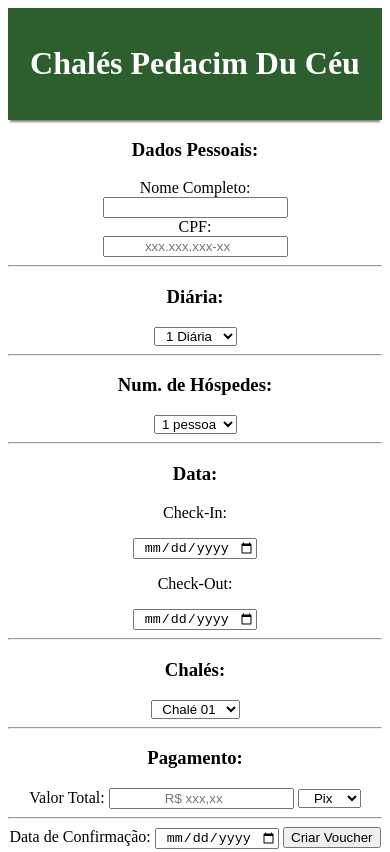
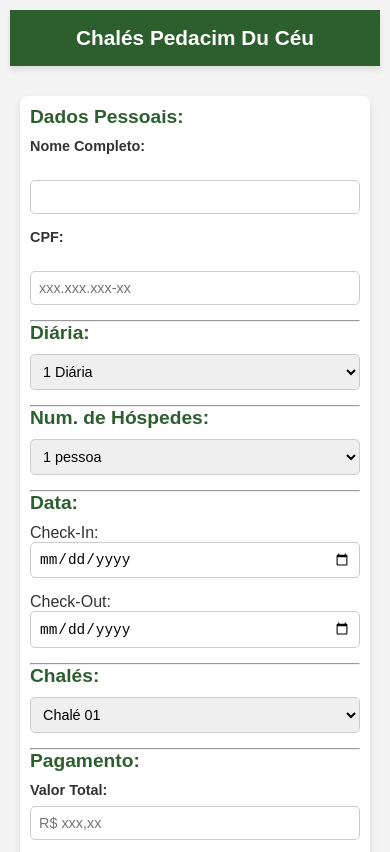
Before and after one commit to nogueir444/Form.CPDC, a plain HTML site: page index.html in a window 390 px wide. Shown: the top 852 px of the page. Drawn offline with Linux system fonts and the light colour scheme.

Commit message:
funcionandoo.css

```diff
--- a/styles.css
+++ b/styles.css
@@ -1,11 +1,126 @@
+/* Reset de estilos padrões */
 * {
-    text-align: center;
+    margin: 0;
+    padding: 0;
+    box-sizing: border-box;
 }
 
+body {
+    font-family: 'Arial', sans-serif;
+    background-color: #f4f4f4;
+    color: #333;
+    padding: 20px;
+}
+
+/* Estilizando o header */
 header {
     background-color: #2c5f2d;
     color: white;
-    padding: 1rem 0;
-    box-shadow: 0 4px 2px -2px gray;
+    padding: 1rem;
+    text-align: center;
+    box-shadow: 0 4px 6px rgba(0, 0, 0, 0.1);
+    margin-bottom: 30px;
+}
+
+/* Título da página */
+h1 {
+    font-size: 2rem;
+    font-weight: bold;
+}
+
+/* Estilizando o formulário */
+form {
+    background-color: white;
+    padding: 20px;
+    border-radius: 8px;
+    box-shadow: 0 4px 10px rgba(0, 0, 0, 0.1);
+    max-width: 600px;
+    margin: 0 auto;
+}
+
+/* Títulos dentro do formulário */
+form h3 {
+    color: #2c5f2d;
+    font-size: 1.2rem;
+    margin-bottom: 10px;
+}
+
+/* Labels e inputs */
+label {
+    display: block;
+    margin-bottom: 8px;
+    font-weight: bold;
+}
+
+input, select, button {
     width: 100%;
+    padding: 10px;
+    margin-bottom: 15px;
+    border: 1px solid #ccc;
+    border-radius: 5px;
 }
+
+input[type="date"] {
+    padding: 8px;
+}
+
+select {
+    cursor: pointer;
+}
+
+button {
+    background-color: #2c5f2d;
+    color: white;
+    border: none;
+    font-size: 1.1rem;
+    cursor: pointer;
+    transition: background-color 0.3s;
+}
+
+button:hover {
+    background-color: #1b3d1b;
+}
+
+/* Estilo para o botão em estado ativo */
+button:active {
+    transform: scale(0.98);
+}
+
+/* Responsividade */
+@media (max-width: 768px) {
+    form {
+        padding: 15px;
+        margin: 10px;
+    }
+
+    h1 {
+        font-size: 1.5rem;
+    }
+
+    button {
+        font-size: 1rem;
+    }
+
+    label, input, select {
+        font-size: 0.9rem;
+    }
+}
+
+@media (max-width: 480px) {
+    body {
+        padding: 10px;
+    }
+
+    h1 {
+        font-size: 1.3rem;
+    }
+
+    form {
+        padding: 10px;
+    }
+
+    input, select, button {
+        padding: 8px;
+        font-size: 0.9rem;
+    }
+}
```
